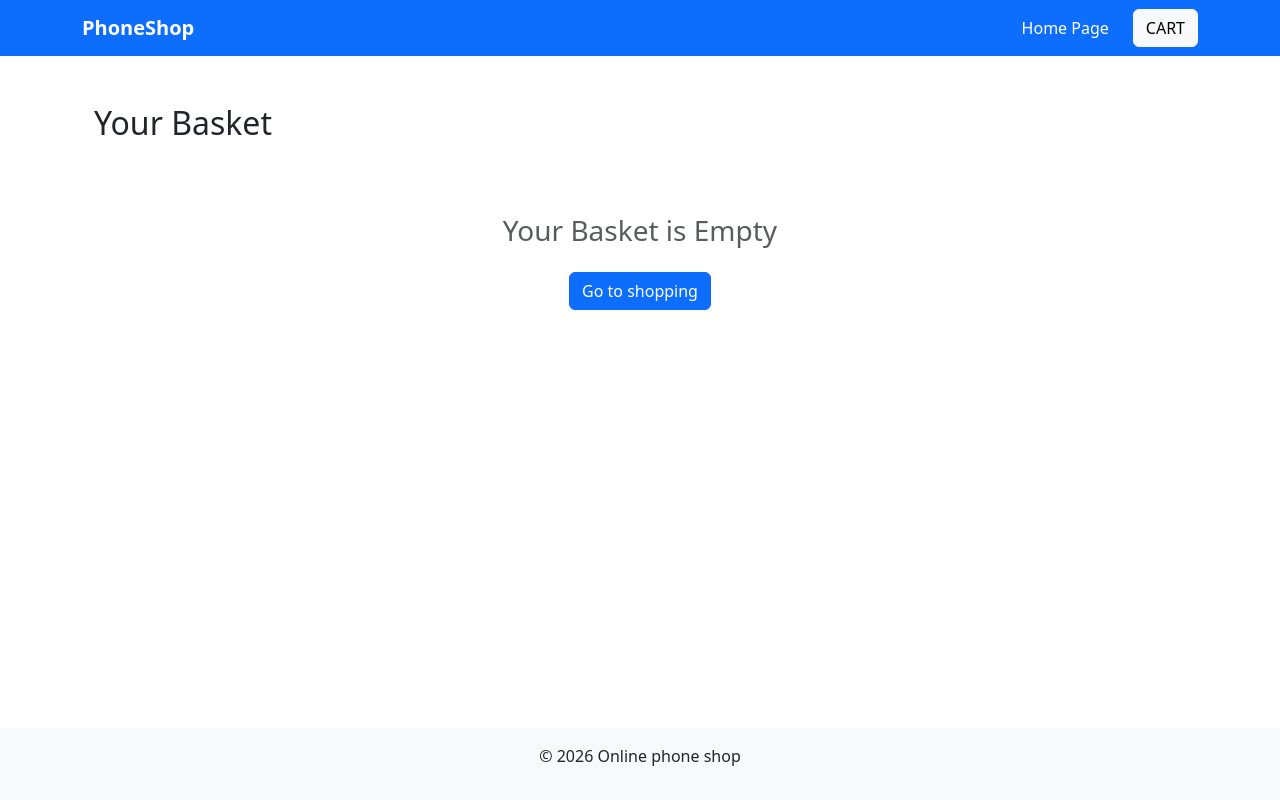
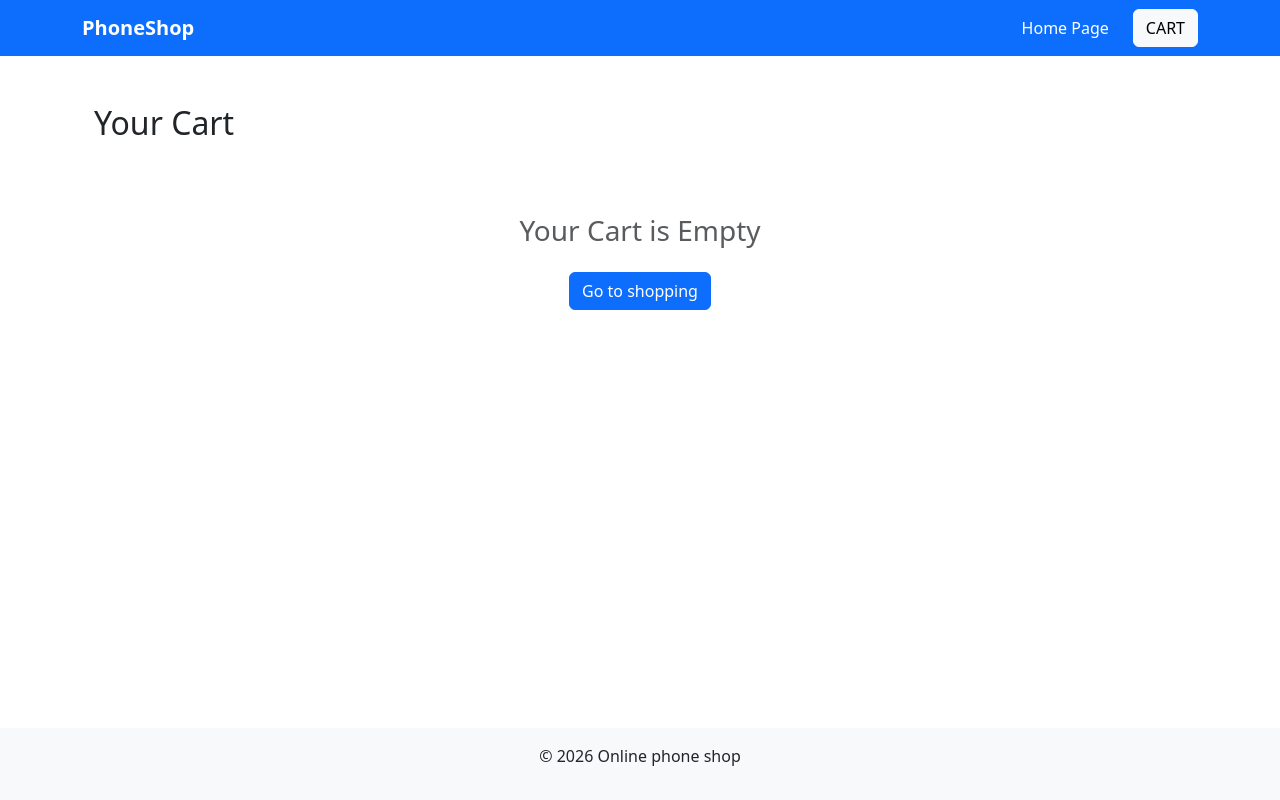
Before and after one commit to Zybrilo13/frontend_Eshop_with_phones, a Vue app: page /cart in a window 1280 px wide. Built offline with nearby package versions, Linux system fonts and the light colour scheme.

Commit message:
commit 11

```diff
--- a/src/views/CartView.vue
+++ b/src/views/CartView.vue
@@ -1,6 +1,6 @@
 <template>
   <div class="container py-4">
-    <h2 class="mb-4">Your Basket</h2>
+    <h2 class="mb-4">Your Cart</h2>
 
     <div v-if="cart.length > 0">
       <div class="table-responsive">
@@ -37,7 +37,7 @@
     </div>
 
     <div v-else class="text-center py-5">
-      <h3 class="text-muted">Your Basket is Empty</h3>
+      <h3 class="text-muted">Your Cart is Empty</h3>
       <RouterLink to="/" class="btn btn-primary mt-3">Go to shopping</RouterLink>
     </div>
   </div>
```
